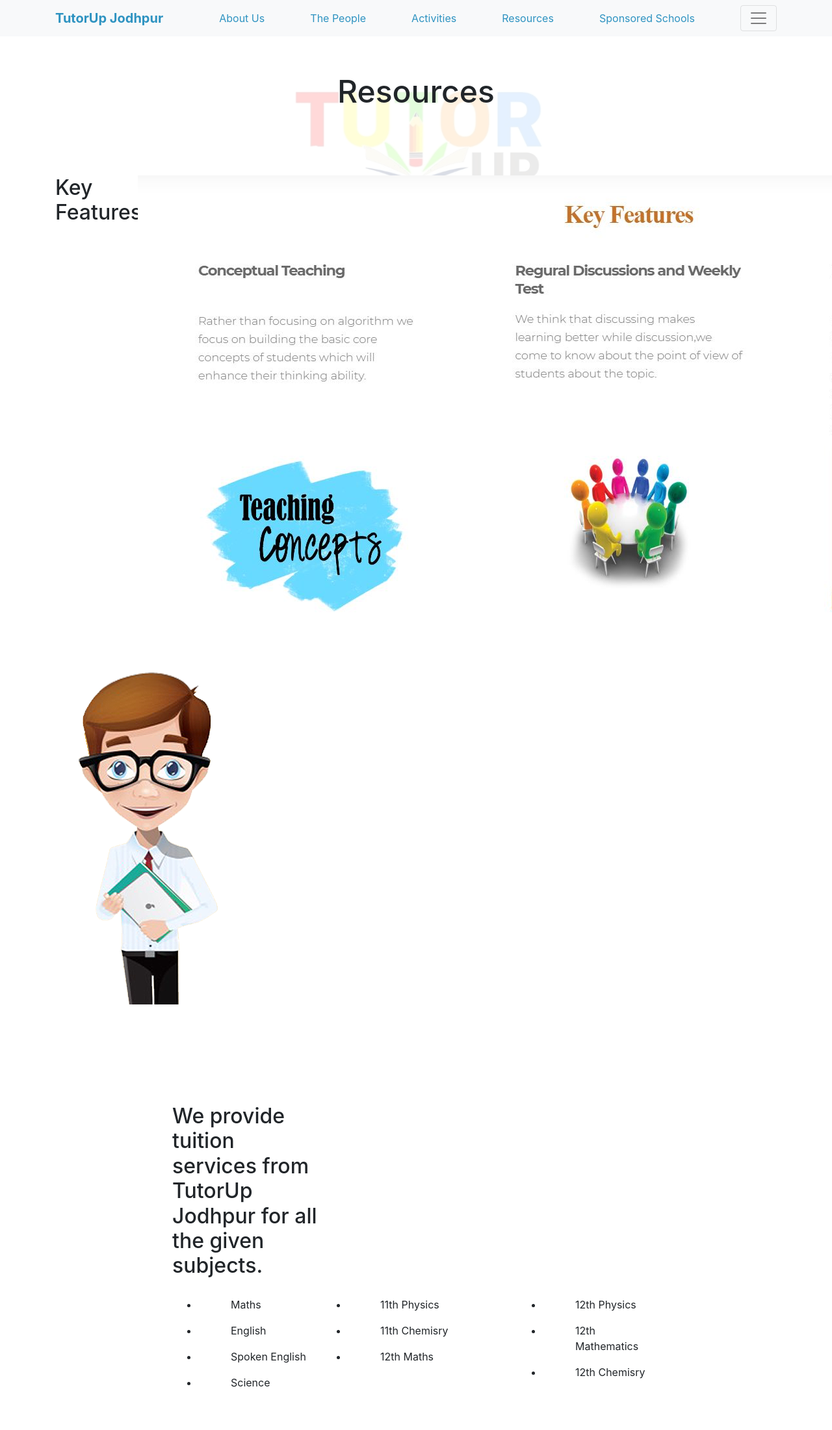
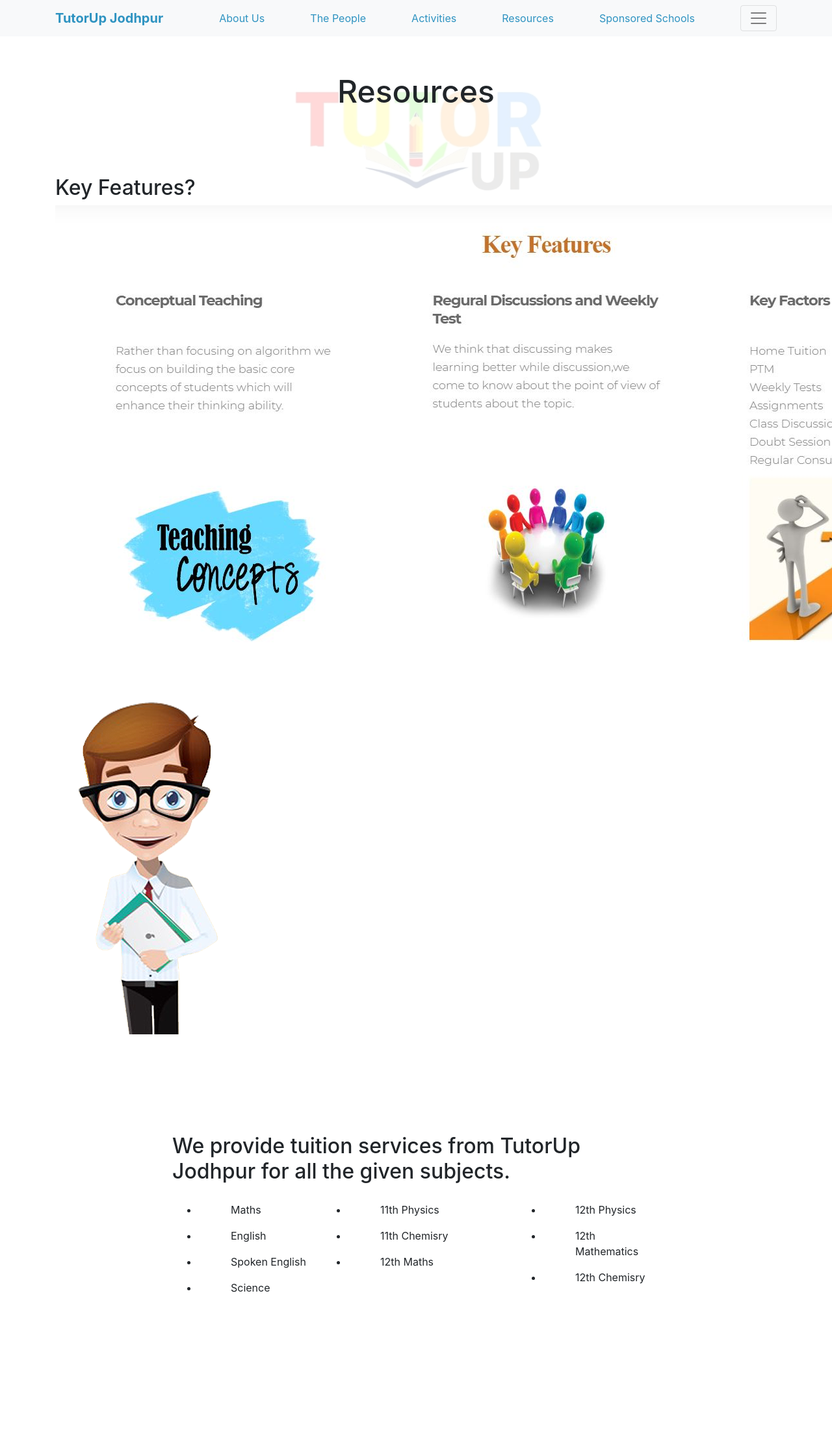
Before and after one commit to tutorupjodhpur/tutorupjodhpur.github.io, a Jekyll site: the page built from resources.html, in a window 1280 px wide. Shown: the whole page at 65% size. Built offline with Jekyll 4.4.1, drawn with Linux system fonts in a browser that asks for light colours; nearby versions of some CDN libraries; comment, search, counter and statistics services are not loaded; after the commit the page ends 2115 px from its top, so only the background shows below that.

Commit message:
Update resources.html

```diff
--- a/resources.html
+++ b/resources.html
@@ -10,10 +10,10 @@
    <div class="bg-white">
       <div class="row">
 
-        <div class="col-lg-4 col-md-6">
+        <div class="col-md-12">
 
           <div class="row event-question">
-            <div class="col-lg-4 col-md-6">
+            <div class="col-md-12">
               <h2>Key Features?</h2>
             </div>
             <div class="col-md-8">
@@ -28,7 +28,7 @@
               <div style="width:750px;margin:0 auto;">
                   <div class="sub_we_top">
                      <div class="row event-question">
-                              <div class="col-lg-4 col-md-6">
+                              <div class="col-md-12">
                                 <h2>We provide tuition services from TutorUp Jodhpur for all the given subjects.</h2>
                               </div>
                       </div>
```
